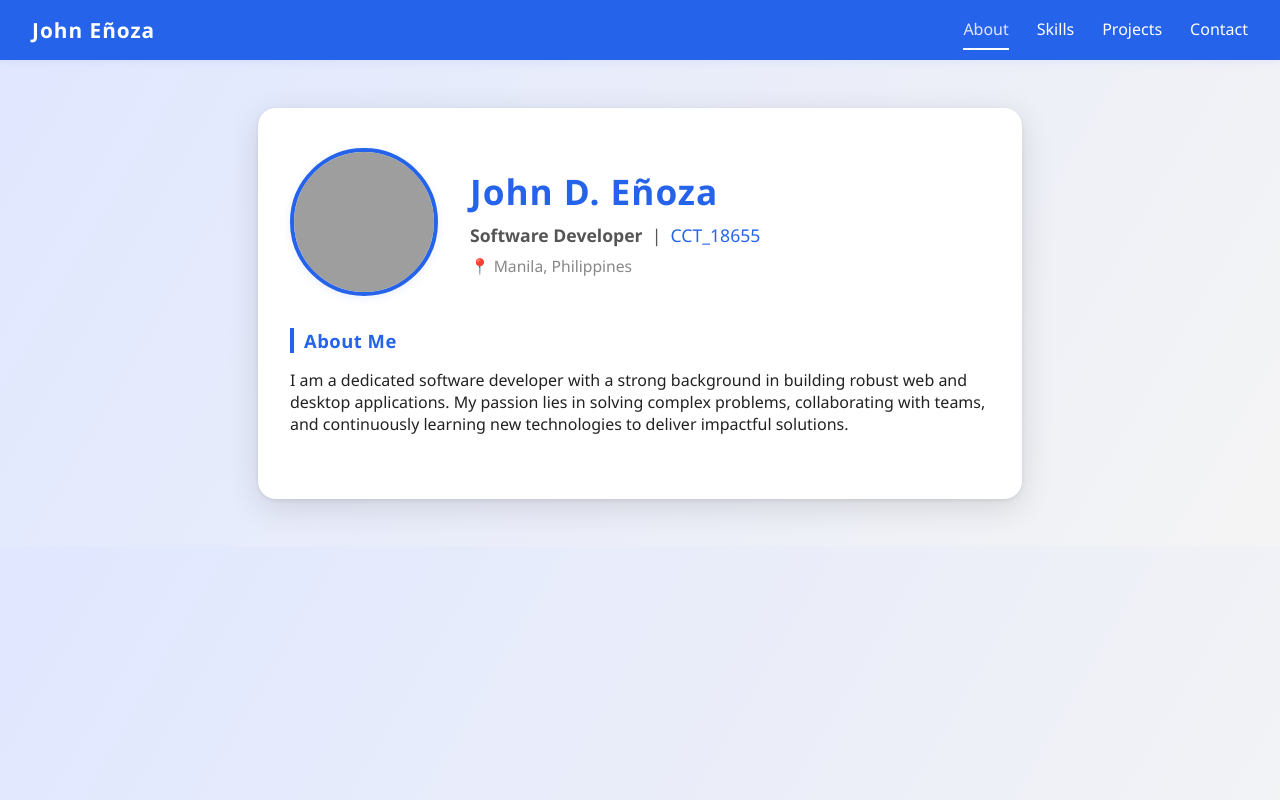
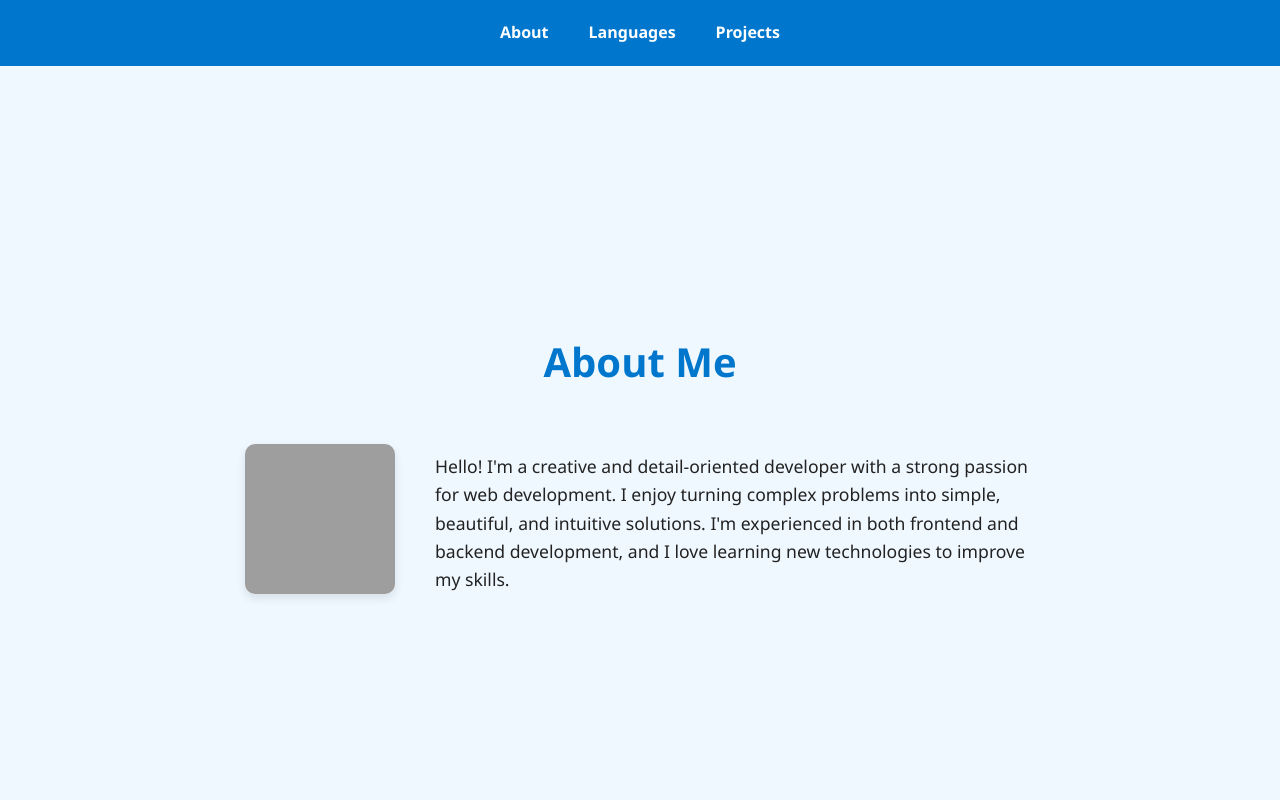
Before and after one commit to EJohn0611/Portfolio, a plain HTML site: page index.html in a window 1280 px wide. Shown: the top 800 px of the page. Drawn offline with Linux system fonts and the light colour scheme; grey boxes are pictures that could not be loaded.

Commit message:
'updated'

```diff
--- a/index.html
+++ b/index.html
@@ -1,223 +1,249 @@
 <!DOCTYPE html>
 <html lang="en">
 <head>
-    <meta charset="UTF-8">
-    <title>John Eñoza Portfolio</title>
-    <meta name="viewport" content="width=device-width, initial-scale=1">
+  <meta charset="UTF-8" />
+  <meta name="viewport" content="width=device-width, initial-scale=1.0" />
+  <title>My Portfolio</title>
   <style>
+    :root {
+      --primary-color: #0077cc;
+      --secondary-color: #f0f8ff;
+      --card-color: #ffffff;
+      --text-color: #222;
+      --accent-color: #00bfa6;
+    }
+
+    * {
+      margin: 0;
+      padding: 0;
+      box-sizing: border-box;
+      scroll-behavior: smooth;
+    }
+
     body {
-            font-family: 'Segoe UI', Arial, sans-serif;
-            margin: 0;
-            background: linear-gradient(120deg, #e0e7ff 0%, #f4f4f4 100%);
-            color: #222;
+      font-family: 'Segoe UI', sans-serif;
+      line-height: 1.6;
+      background-color: var(--secondary-color);
+      color: var(--text-color);
     }
-        .navbar {
-            background: #2563eb;
-            padding: 0 32px;
-            display: flex;
-            align-items: center;
-            justify-content: space-between;
-            height: 60px;
-            box-shadow: 0 2px 8px rgba(37,99,235,0.08);
+
+    header {
+      background: var(--primary-color);
+      color: #fff;
+      padding: 20px;
       position: sticky;
       top: 0;
-            z-index: 100;
+      z-index: 1000;
     }
-        .navbar-title {
-            color: #fff;
-            font-size: 1.3em;
+
+    nav {
+      display: flex;
+      justify-content: center;
+      gap: 40px;
+    }
+
+    nav a {
+      color: white;
+      text-decoration: none;
       font-weight: 600;
-            letter-spacing: 1px;
+      font-size: 1rem;
     }
-        .navbar-menu {
-            display: flex;
-            gap: 28px;
-        }
-        .navbar-menu a {
-            color: #fff;
-            text-decoration: none;
-            font-size: 1em;
-            font-weight: 500;
-            padding: 8px 0;
-            border-bottom: 2px solid transparent;
-            transition: border 0.2s, color 0.2s;
-        }
-        .navbar-menu a:hover, .navbar-menu a.active {
-            border-bottom: 2px solid #fff;
-            color: #e0e7ff;
-        }
-        .container {
-            background: #fff;
-            padding: 40px 32px 32px 32px;
-            border-radius: 18px;
-            max-width: 700px;
-            margin: 48px auto;
-            box-shadow: 0 8px 32px rgba(0,0,0,0.12), 0 1.5px 4px rgba(0,0,0,0.08);
-        }
-        .profile-header {
-            display: flex;
-            align-items: center;
-            gap: 32px;
-            margin-bottom: 32px;
-        }
-        .profile-img {
-            width: 140px;
-            height: 140px;
-            object-fit: cover;
-            border-radius: 50%;
-            border: 4px solid #2563eb;
-            box-shadow: 0 2px 8px rgba(37,99,235,0.10);
-            background: #e0e7ff;
-        }
-        .profile-info h1 {
-            margin: 0 0 8px 0;
-            font-size: 2.2em;
-            color: #2563eb;
-            letter-spacing: 1px;
-        }
-        .profile-info p {
-            margin: 0;
-            font-size: 1.1em;
-            color: #555;
-        }
-        .section {
-            margin-bottom: 32px;
-            display: none;
-        }
-        .section.active {
-            display: block;
-        }
-        .section-title {
-            font-size: 1.15em;
-            color: #2563eb;
-            margin-bottom: 10px;
-            font-weight: 600;
-            letter-spacing: 0.5px;
-            border-left: 4px solid #2563eb;
-            padding-left: 10px;
-        }
-        ul {
-            padding-left: 22px;
-            margin: 0;
-        }
-        li {
-            margin-bottom: 7px;
-            font-size: 1em;
-        }
-        a {
-            color: #2563eb;
-            text-decoration: none;
-            transition: color 0.2s;
-        }
-        a:hover {
-            color: #1e40af;
+
+    nav a:hover {
       text-decoration: underline;
     }
-        @media (max-width: 600px) {
-            .navbar {
+
+    section {
+      padding: 60px 20px;
+      min-height: 100vh;
+      display: flex;
       flex-direction: column;
-                height: auto;
-                padding: 12px 6vw;
-                gap: 8px;
+      align-items: center;
+      justify-content: center;
     }
-            .navbar-menu {
-                gap: 18px;
+
+    h1 {
+      font-size: 2.5rem;
+      margin-bottom: 20px;
+      color: var(--primary-color);
     }
-            .container {
-                padding: 18px 6vw;
+
+    /* About Section */
+    .about-inline{
+      display: flex;
+      flex-direction: row;
+      align-items: center;
+      justify-content: center;
+      gap: 40px;
+      flex-wrap: nowrap;
+      max-width: 1000px;
+      margin-top: 30px;
     }
-            .profile-header {
+
+
+    .about-image img {
+      width: 150px;
+      height: 150px;
+      object-fit: fill;
+      border-radius: 10px;
+      box-shadow: 0 4px 10px rgba(0, 0, 0, 0.1);
+    }
+
+    .about-info {
+      max-width: 600px;
+      text-align: left;
+      font-size: 1.1rem;
+      line-height: 1.6;
+    }
+
+    @media (max-width: 768px) {
+      .about-inline {
         flex-direction: column;
-                gap: 18px;
         text-align: center;
       }
-            .profile-img {
-                width: 110px;
-                height: 110px;
+
+      .about-info {
+        text-align: center;
+      }
+    }
+
+    /* Languages Grid */
+    .card-grid {
+      display: grid;
+      grid-template-columns: repeat(auto-fit, minmax(150px, 1fr));
+      gap: 20px;
+      margin-top: 30px;
+      width: 100%;
+      max-width: 800px;
+    }
+
+    .content-card {
+      background: var(--card-color);
+      padding: 15px;
+      text-align: center;
+      border-radius: 10px;
+      box-shadow: 0 2px 6px rgba(0, 0, 0, 0.1);
+      font-weight: bold;
+      color: var(--text-color);
+    }
+
+    /* Project list */
+    .projects {
+      list-style-type: none;
+      padding: 0;
+      margin-top: 30px;
+      width: 100%;
+      max-width: 700px;
+    }
+
+    .projects {
+      background: var(--card-color);
+      padding: 15px;
+      margin-bottom: 15px;
+      border-left: 5px solid var(--accent-color);
+      border-radius: 8px;
+      box-shadow: 0 2px 5px rgba(0, 0, 0, 0.08);
+    }
+
+    /* Contact section */
+    .contact-info {
+      margin-top: 40px;
+      padding: 20px;
+      text-align: center;
+      background: none;
+      color: var(--text-color);
+    }
+
+    .contact-info h2 {
+      color: var(--primary-color);
+      margin-bottom: 10px;
+    }
+
+    .contact-info a {
+      color: var(--primary-color);
+      text-decoration: none;
+    }
+
+
+    @media (max-width: 600px) {
+      nav {
+        flex-direction: column;
+        gap: 10px;
+      }
+
+      .projects .content-card {
+        width: 100%;
       }
     }
   </style>
-    <script>
-        // SPA-like navigation with bookmarks
-        function showSectionFromHash() {
-            const hash = window.location.hash || "#about";
-            document.querySelectorAll('.section').forEach(sec => {
-                sec.classList.remove('active');
-            });
-            const activeSection = document.querySelector(hash);
-            if (activeSection) {
-                activeSection.classList.add('active');
-            }
-            // Highlight nav
-            document.querySelectorAll('.navbar-menu a').forEach(link => {
-                link.classList.toggle('active', link.getAttribute('href') === hash);
-            });
-        }
-        window.addEventListener('DOMContentLoaded', showSectionFromHash);
-        window.addEventListener('hashchange', showSectionFromHash);
-    </script>
 </head>
 <body>
-    <nav class="navbar">
-        <div class="navbar-title">John Eñoza</div>
-        <div class="navbar-menu">
+
+  <header>
+    <nav>
       <a href="#about">About</a>
-            <a href="#skills">Skills</a>
+      <a href="#languages">Languages</a>
       <a href="#projects">Projects</a>
-            <a href="#contact">Contact</a>
+    </nav>
+  </header>
+
+  <section id="about" class="about">
+    <h1>About Me</h1>
+    <div class="about-inline">
+      <div class="about-image">
+        <img src="Images\EÑOZA, JOHN SFTG CCT_18655.jpg" alt="Profile Picture">
       </div>
-    </nav>
-    <div class="container">
-        <div class="profile-header">
-            <img src="Images/EÑOZA, JOHN SFTG CCT_18655.jpg" alt="John Eñoza" class="profile-img">
-            <div class="profile-info">
-                <h1>John D. Eñoza</h1>
-                <p><strong>Software Developer</strong> &nbsp;|&nbsp; <span style="color:#2563eb;">CCT_18655</span></p>
-                <p style="margin-top:8px;font-size:0.98em;color:#888;">
-                    <span>📍 Manila, Philippines</span>
+      <div class="about-info">
+        <p>
+          Hello! I'm a creative and detail-oriented developer with a strong passion for web development. I enjoy turning complex problems into simple, beautiful, and intuitive solutions. I'm experienced in both frontend and backend development, and I love learning new technologies to improve my skills.
         </p>
       </div>
     </div>
-        <section id="about" class="section">
-            <div class="section-title">About Me</div>
-            <p>
-                I am a dedicated software developer with a strong background in building robust web and desktop applications. My passion lies in solving complex problems, collaborating with teams, and continuously learning new technologies to deliver impactful solutions.
-            </p>
   </section>
-        <section id="skills" class="section">
-            <div class="section-title">Skills</div>
-            <ul>
-                <li><strong>Languages:</strong> HTML, CSS, JavaScript, Python, Java</li>
-                <li><strong>Frameworks:</strong> React, Node.js</li>
-                <li><strong>Databases:</strong> SQL, MongoDB</li>
-                <li><strong>Tools:</strong> Git &amp; GitHub, VS Code</li>
-                <li><strong>Soft Skills:</strong> Problem-solving, Teamwork, Communication</li>
-            </ul>
+
+  <section id="languages" class="languages">
+    <h1>Languages & Technologies</h1>
+    <div class="card-grid">
+      <div class="content-card">HTML5</div>
+      <div class="content-card">CSS3</div>
+      <div class="content-card">JavaScript</div>
+      <div class="content-card">Python</div>
+      <div class="content-card">React</div>
+      <div class="content-card">Node.js</div>
+    </div>
   </section>
-        <section id="projects" class="section">
-            <div class="section-title">Projects</div>
-            <ul>
-                <li>
-                    <strong>Portfolio Website:</strong>
-                    <span style="color:#555;">A modern, responsive personal website to showcase my skills and projects.</span>
-                </li>
-                <li>
-                    <strong>Task Manager App:</strong>
-                    <span style="color:#555;">A productivity web app for managing daily tasks efficiently.</span>
-                </li>
-                <li>
-                    <strong>Weather Dashboard:</strong>
-                    <span style="color:#555;">Real-time weather updates using public APIs and interactive charts.</span>
-                </li>
-            </ul>
+
+  <section id="projects" class="projects-section">
+    <h1>Projects</h1>
+    <div class="about-image about-inline">
+      <img src="Images\EÑOZA, JOHN SFTG CCT_18655.jpg" alt="Project 1">
+      <div class="about-info">
+        <p>Android-based M-learning for web development for the school of computer studies at city college of tagaytay</p>
+      </div>
+    </div>
+        <div class="contact-info">
+      <h2>Contact Me</h2>
+      <div style="display: inline;">
+           <a href="mailto:john.enoza@gmail.com">&#9993;</a>
+
+    <span onclick="copyValue(this)" data-value="09617247088" style="cursor:pointer;">
+      <svg style="width:30px; height: 20px;" xmlns="http://www.w3.org/2000/svg" fill="none"
+        viewBox="0 0 24 24" stroke-width="1.5" stroke="var(--primary-color)">
+        <path stroke-linecap="round" stroke-linejoin="round"
+          d="M10.5 1.5H8.25A2.25 2.25 0 0 0 6 3.75v16.5a2.25 2.25 0 0 0 2.25 2.25h7.5A2.25 2.25 0 0 0 18 20.25V3.75a2.25 2.25 0 0 0-2.25-2.25H13.5m-3 0V3h3V1.5m-3 0h3m-3 18.75h3" />
+      </svg>
+    </span>
+
+      </div>
+    </div>
   </section>
-        <section id="contact" class="section">
-            <div class="section-title">Contact</div>
-            <p>
-                <strong>Email:</strong> <a href="mailto:john.enoza@email.com">john.enoza@email.com</a><br>
-                <strong>LinkedIn:</strong> <a href="https://linkedin.com/in/johnenoza" target="_blank">linkedin.com/in/johnenoza</a>
-            </p>
-        </section>
-    </div>
+  <script>
+    function copyValue(button) {
+      const value = button.getAttribute("data-value");
+      navigator.clipboard.writeText(value)
+        .then(() => alert("Copied: " + value))
+        .catch(err => console.error("Failed to copy", err));
+    }
+  </script>
 </body>
 </html>
```
Lines whose indentation alone changed are shown as unchanged.
